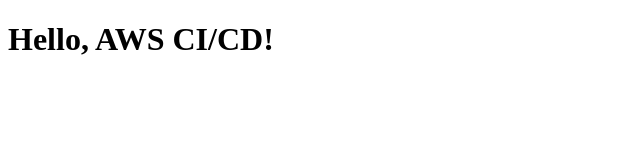
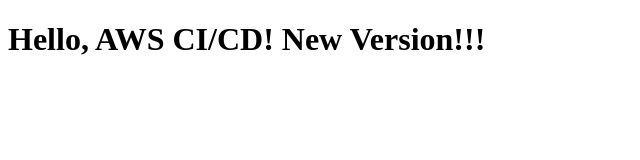
Before and after one commit to gpodder770/aws_cloud_lab3, a plain HTML site: page index.html in a window 1280 px wide. Shown: the whole page, without its empty margins (0-640 px from the left). Drawn offline with Linux system fonts and the light colour scheme.

Commit message:
new update

```diff
--- a/index.html
+++ b/index.html
@@ -2,11 +2,11 @@
 <html>
 
 <head>
-    <title>My Web App</title>
+    <title>My Web App is running</title>
 </head>
 
 <body>
-    <h1>Hello, AWS CI/CD!</h1>
+    <h1>Hello, AWS CI/CD! New Version!!!</h1>
 </body>
 
 </html>
```
Also changed, not shown: 1 other file.
